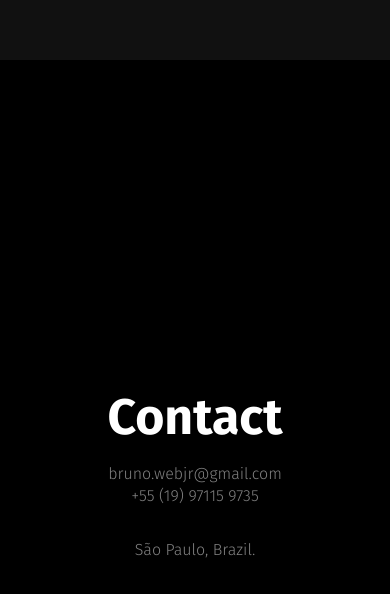
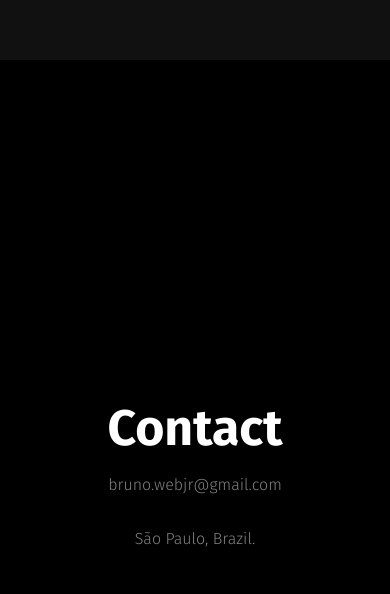
Before and after one commit to SirBruno/portfolio, a Next.js app: page / in a window 390 px wide. Shown: the part 1628-2222 px from the top of the page. Built offline with nearby package versions, Linux system fonts and the light colour scheme.

Commit message:
Removed my phone number.

```diff
--- a/pages/index.js
+++ b/pages/index.js
@@ -75,7 +75,7 @@ export default function Home() {
         <section>
           <div>
             <h2>Contact</h2>
-            <p>{"bruno.webjr@gmail.com"}<br />{"+55 (19) 97115 9735"}</p>
+            <p>{"bruno.webjr@gmail.com"}</p>
             <p>{"São Paulo, Brazil."}</p>
           </div>
         </section>
```
